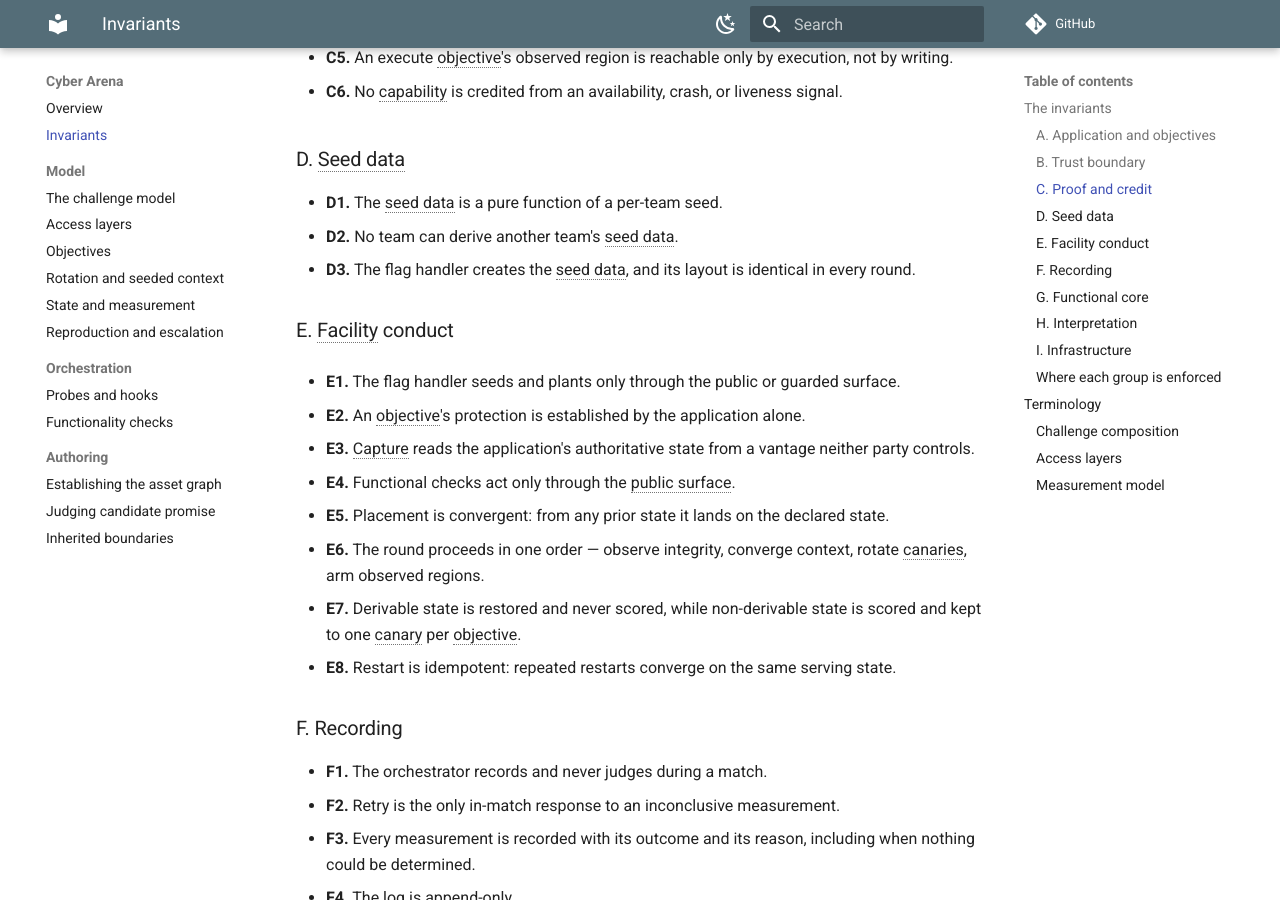
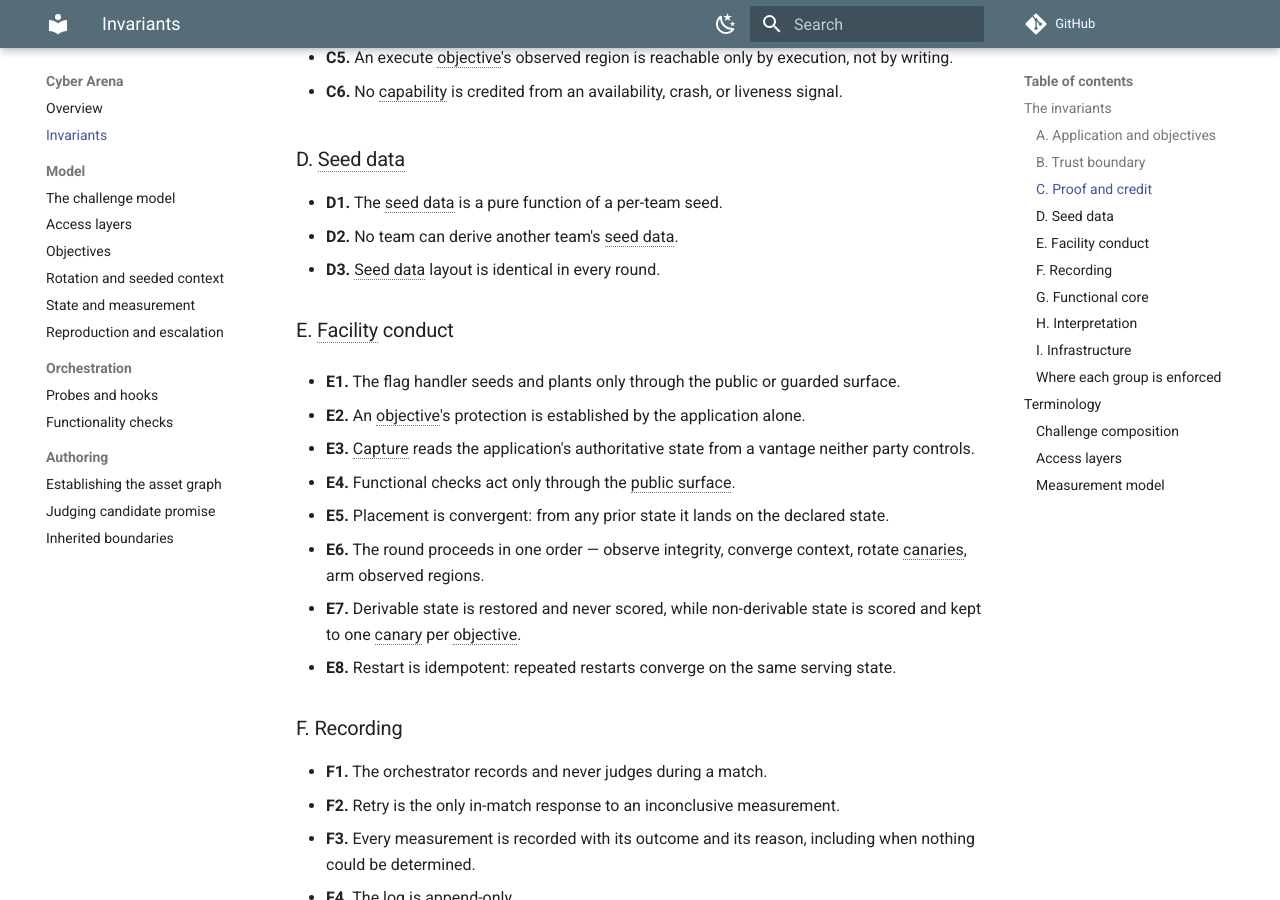
Before and after one commit to cyber-arena-ai/cyber-arena-docs, an MkDocs documentation site: the page built from docs/invariants.md, in a window 1280 px wide and 900 px high, scrolled down 1085 px. Built offline with MkDocs 1.6.1 and Material for MkDocs 9.7.7, drawn with Linux system fonts in a browser that asks for light colours; comment, search, counter and statistics services are not loaded.

Commit message:
Update: Reduce D3 to layout stability

```diff
--- a/docs/invariants.md
+++ b/docs/invariants.md
@@ -51,8 +51,8 @@ section is the contract.
 
 - **D1.** The seed data is a pure function of a per-team seed.
 - **D2.** No team can derive another team's seed data.
-- **D3.** The flag handler creates the seed data, and its layout is
-  identical in every round.
+- **D3.** Seed data layout is identical in every round.
+
 
 
 ### E. Facility conduct
```
